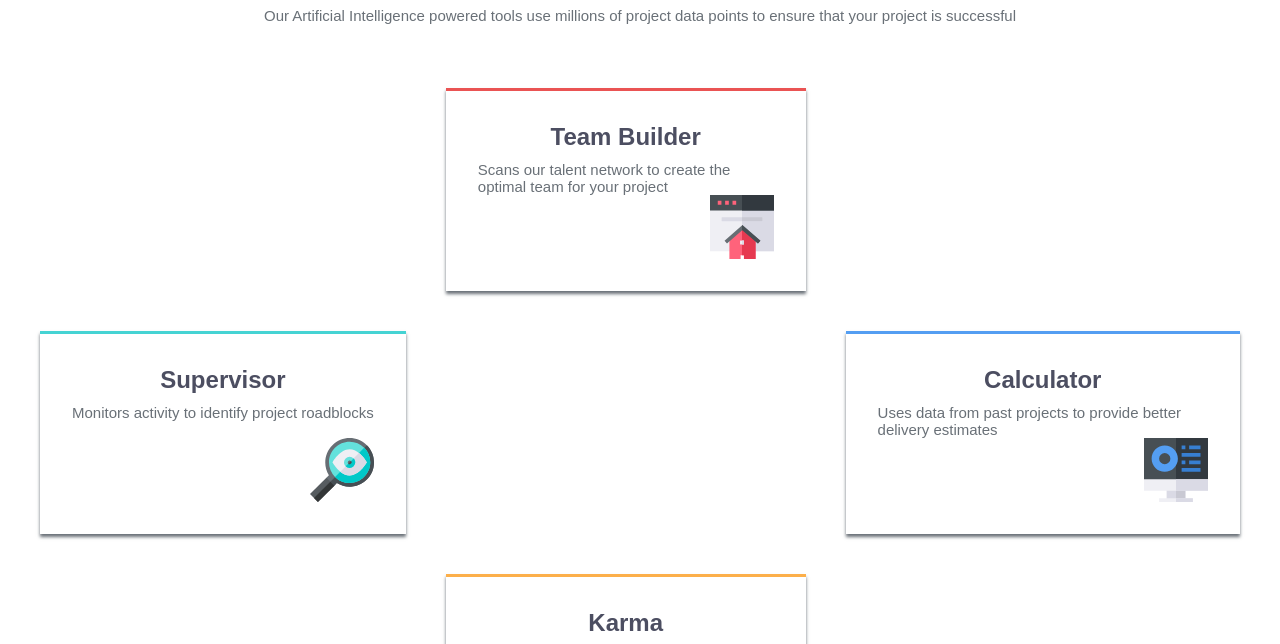
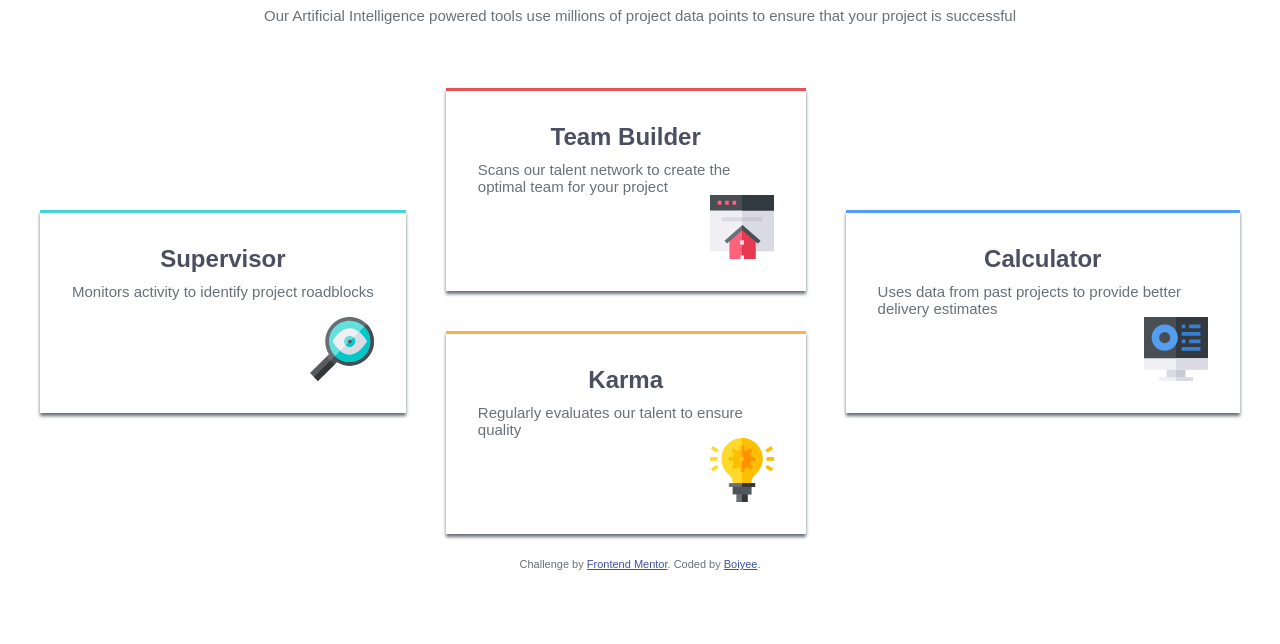
Before and after one commit to Boiyee/Four-Card-Feature, a plain HTML site: page index.html in a window 1280 px wide. Shown: the part 132-776 px from the top of the page. Drawn offline with Linux system fonts and the light colour scheme.

Commit message:
style-done

```diff
--- a/styles.css
+++ b/styles.css
@@ -78,26 +78,26 @@ p {
 
 .supervisor {
     border-top: 0.2em solid var(--cyan);
-    grid-column: 1;
-    grid-row: 2;
+    grid-column-start: 1;
+    grid-row-start: 2;
 }
 
 .team-builder {
     border-top: 0.2rem solid var(--red);
-    grid-column: 2;
-    grid-row: 1;
+    grid-column-start: 2;
+    grid-row-start: 1;
 }
 
 .karma {
     border-top: 0.2rem solid var(--orange);
-    grid-column: 2;
-    grid-row: 3;
+    grid-column-start: 2;
+    grid-row-start: 3;
 }
 
 .calculator {
     border-top: 0.2rem solid var(--blue);
-    grid-column: 3;
-    grid-row: 2;
+    grid-column-start: 3;
+    grid-row-start: 2;
 }
 
 .attribution {
```
